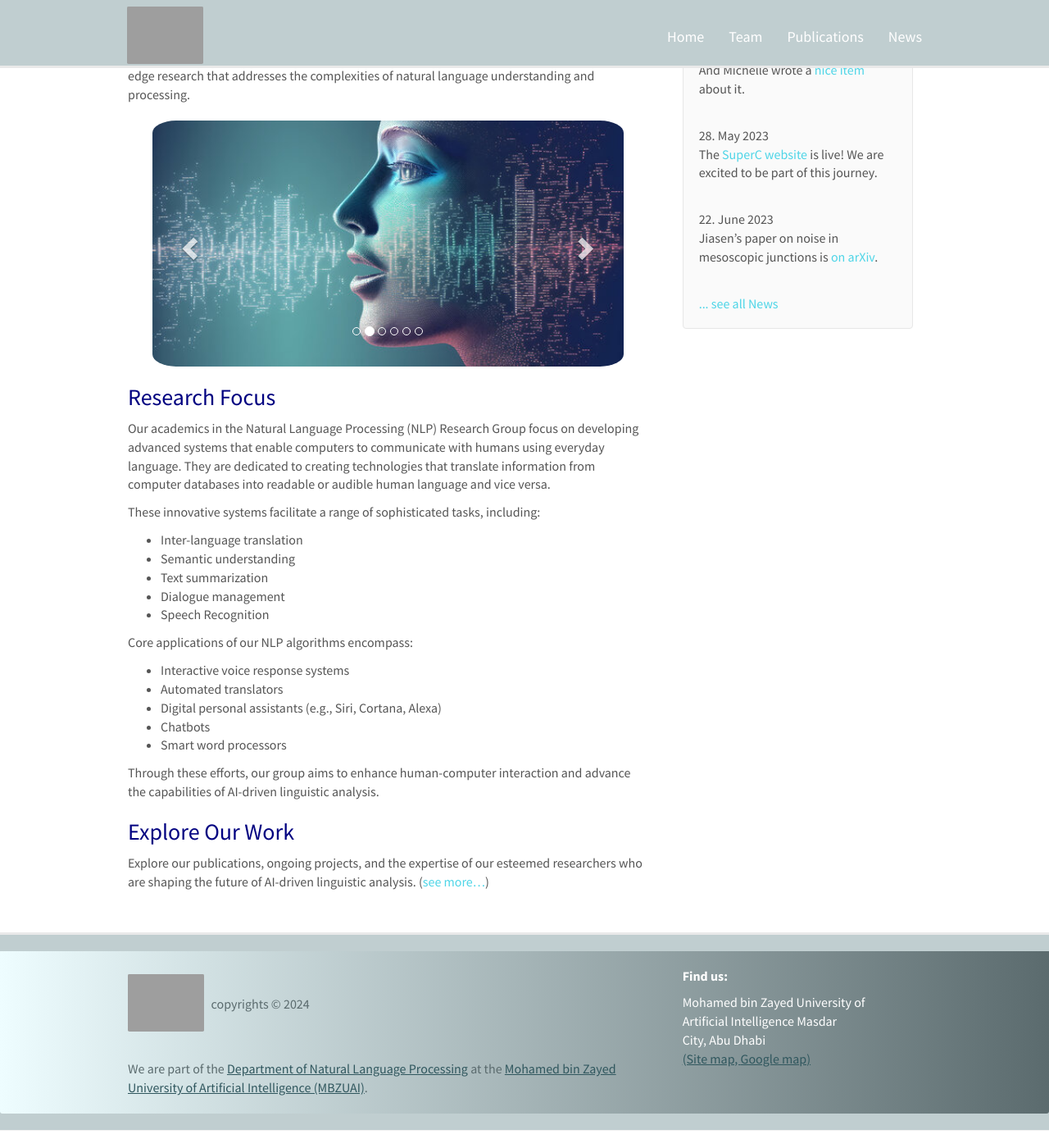
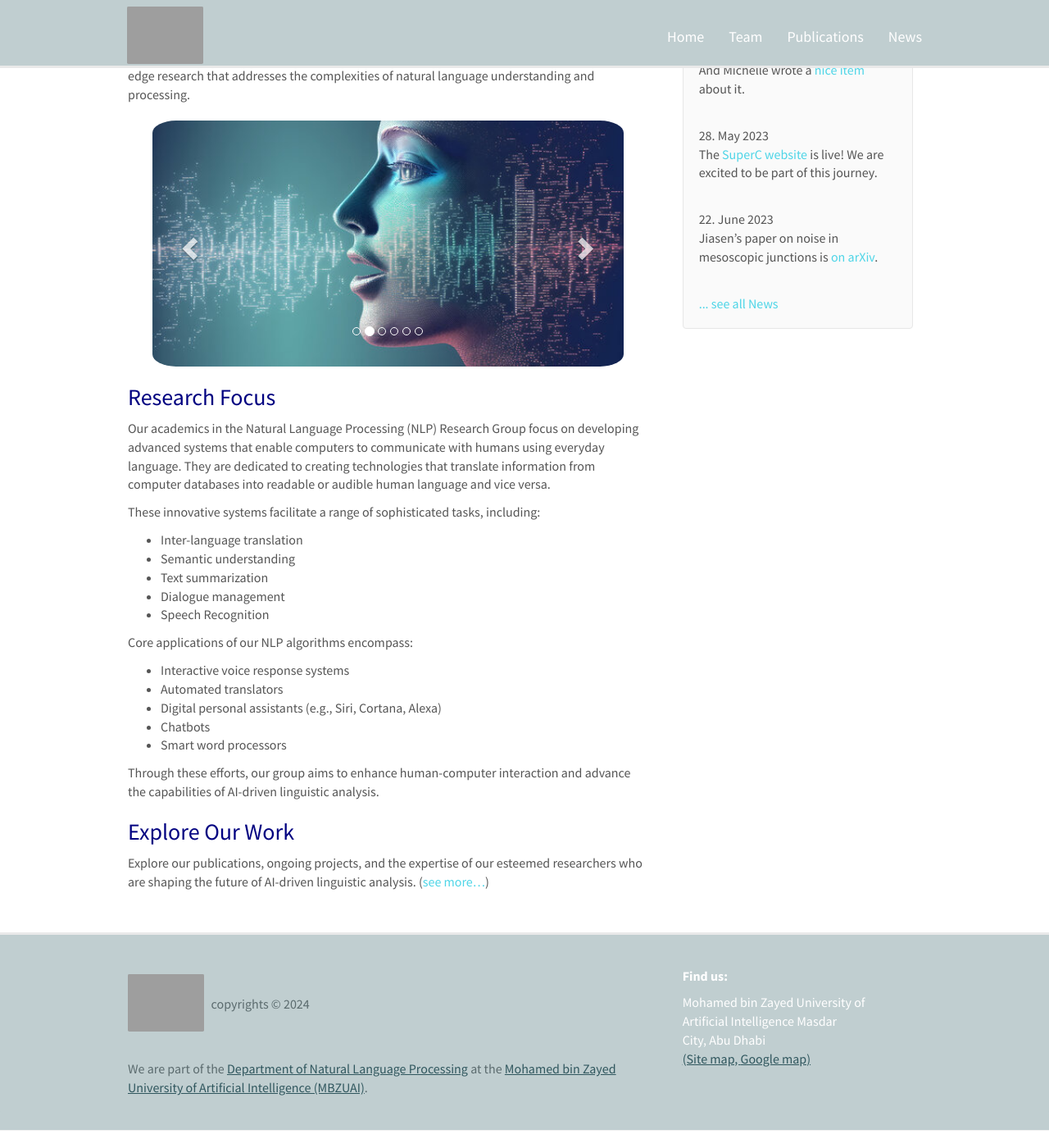
Before and after one commit to RamzaBasharat/MBZUAI, a Jekyll site: the page built from _pages/home.md, in a window 1280 px wide and 1400 px high, scrolled down 136 px. Shown: the whole window at 82% size. Built offline with Jekyll 4.4.1, drawn with Linux system fonts in a browser that asks for light colours; nearby versions of some CDN libraries.

Commit message:
updating styles

```diff
--- a/css/main.scss
+++ b/css/main.scss
@@ -136,7 +136,7 @@ color: #000080;
 }
 
 .bg-color{
-background: linear-gradient(to right, #EEFDFF, #5B6B6E);
+background-color: #c0ced0;
 color: #fff;
 }
 
```
